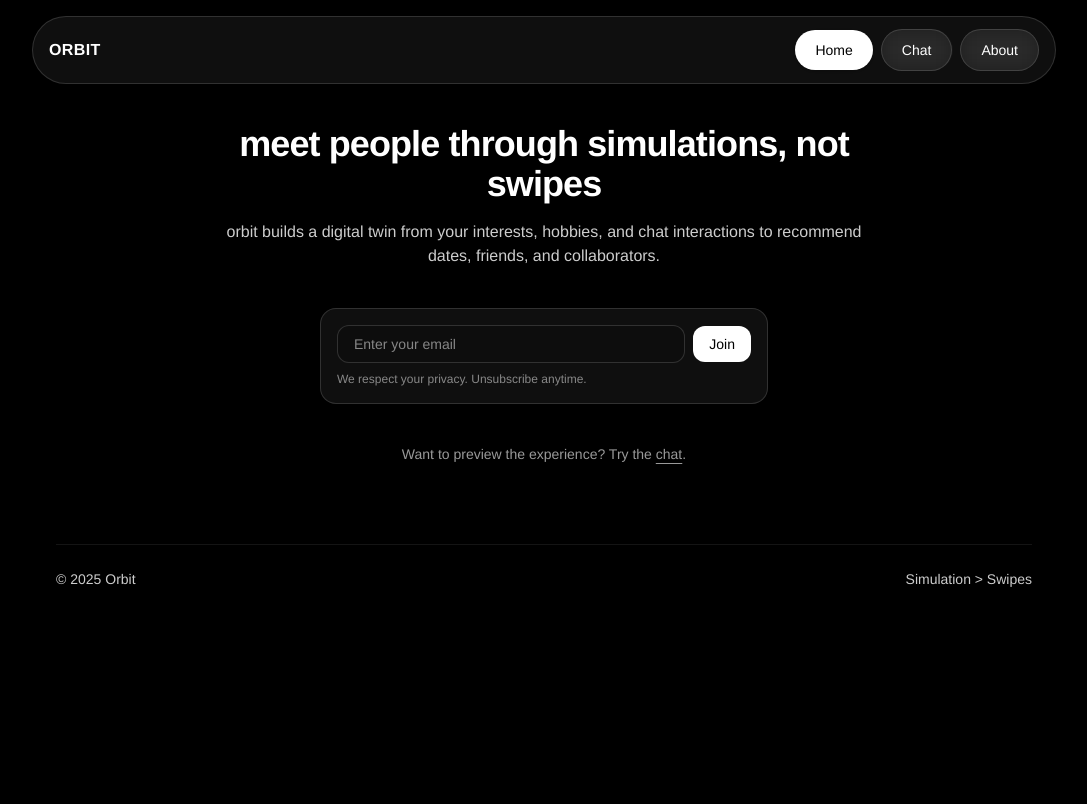
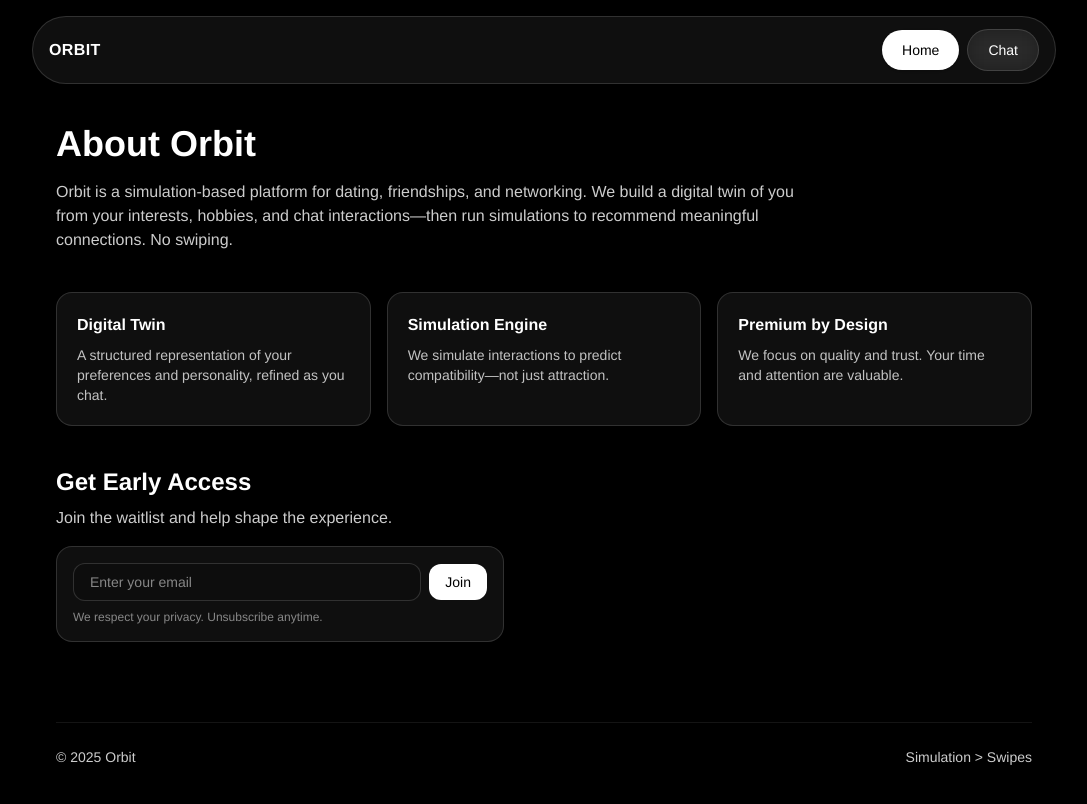
Before and after one commit to Relectrik/orbit-web, a Next.js app: page / in a window 1280 px wide. Shown: the top 804 px of the page, without its empty margins (96-1183 px from the left). Built offline with nearby package versions, Linux system fonts and the light colour scheme.

Commit message:
home = new about

```diff
--- a/src/app/about/page.tsx
+++ /dev/null
@@ -1,37 +0,0 @@
-import InterestForm from "@/components/InterestForm";
-
-export default function AboutPage() {
-  return (
-    <div className="space-y-10">
-      <section className="max-w-3xl">
-        <h1 className="text-3xl md:text-4xl font-semibold text-lavender">About Orbit</h1>
-        <p className="mt-4 text-white/80">
-          Orbit is a simulation-based platform for dating, friendships, and networking. We build a digital twin of you from your interests, hobbies, and chat interactions—then run simulations to recommend meaningful connections. No swiping.
-        </p>
-      </section>
-
-      <section className="grid md:grid-cols-3 gap-4">
-        <div className="glass rounded-2xl p-5">
-          <h3 className="font-semibold mb-2">Digital Twin</h3>
-          <p className="text-white/75 text-sm">A structured representation of your preferences and personality, refined as you chat.</p>
-        </div>
-        <div className="glass rounded-2xl p-5">
-          <h3 className="font-semibold mb-2">Simulation Engine</h3>
-          <p className="text-white/75 text-sm">We simulate interactions to predict compatibility—not just attraction.</p>
-        </div>
-        <div className="glass rounded-2xl p-5">
-          <h3 className="font-semibold mb-2">Premium by Design</h3>
-          <p className="text-white/75 text-sm">We focus on quality and trust. Your time and attention are valuable.</p>
-        </div>
-      </section>
-
-      <section className="max-w-2xl">
-        <h2 className="text-2xl font-semibold text-lavender">Get Early Access</h2>
-        <p className="mt-2 text-white/80">Join the waitlist and help shape the experience.</p>
-        <div className="mt-4">
-          <InterestForm />
-        </div>
-      </section>
-    </div>
-  );
-}
--- a/src/app/page.tsx
+++ b/src/app/page.tsx
@@ -1,21 +1,37 @@
 import InterestForm from "@/components/InterestForm";
-import Link from "next/link";
 
-export default function Home() {
+export default function AboutPage() {
   return (
-    <div className="flex flex-col items-center gap-10">
-      <section className="text-center max-w-2xl">
-        <h1 className="text-4xl font-semibold tracking-tight text-lavender">
-          meet people through simulations, not swipes
-        </h1>
+    <div className="space-y-10">
+      <section className="max-w-3xl">
+        <h1 className="text-3xl md:text-4xl font-semibold text-lavender">About Orbit</h1>
         <p className="mt-4 text-white/80">
-          orbit builds a digital twin from your interests, hobbies, and chat interactions to recommend dates, friends, and collaborators.
+          Orbit is a simulation-based platform for dating, friendships, and networking. We build a digital twin of you from your interests, hobbies, and chat interactions—then run simulations to recommend meaningful connections. No swiping.
         </p>
       </section>
-      <InterestForm />
-      <p className="text-sm text-white/60">
-        Want to preview the experience? Try the <Link href="/chat" className="underline underline-offset-4 hover:text-lavender-light">chat</Link>.
-      </p>
+
+      <section className="grid md:grid-cols-3 gap-4">
+        <div className="glass rounded-2xl p-5">
+          <h3 className="font-semibold mb-2">Digital Twin</h3>
+          <p className="text-white/75 text-sm">A structured representation of your preferences and personality, refined as you chat.</p>
+        </div>
+        <div className="glass rounded-2xl p-5">
+          <h3 className="font-semibold mb-2">Simulation Engine</h3>
+          <p className="text-white/75 text-sm">We simulate interactions to predict compatibility—not just attraction.</p>
+        </div>
+        <div className="glass rounded-2xl p-5">
+          <h3 className="font-semibold mb-2">Premium by Design</h3>
+          <p className="text-white/75 text-sm">We focus on quality and trust. Your time and attention are valuable.</p>
+        </div>
+      </section>
+
+      <section className="max-w-2xl">
+        <h2 className="text-2xl font-semibold text-lavender">Get Early Access</h2>
+        <p className="mt-2 text-white/80">Join the waitlist and help shape the experience.</p>
+        <div className="mt-4">
+          <InterestForm />
+        </div>
+      </section>
     </div>
   );
 }
--- a/src/components/Nav.tsx
+++ b/src/components/Nav.tsx
@@ -8,7 +8,6 @@ type NavItem = { href: string; label: string };
 const NAV_ITEMS: NavItem[] = [
   { href: "/", label: "Home" },
   { href: "/chat", label: "Chat" },
-  { href: "/about", label: "About" },
 ];
 
 export function Nav() {
```
